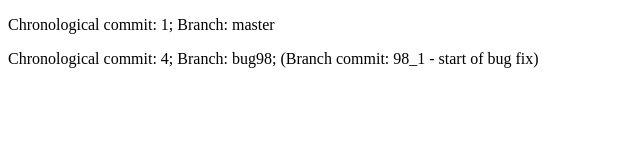
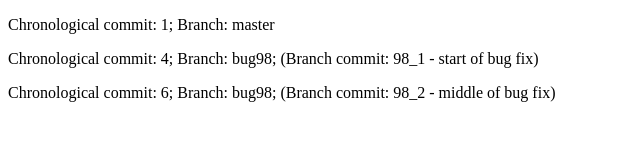
Before and after one commit to BoiseState/CS471-Assignments-TaskBranchWorkflow, a plain HTML site: page index.html in a window 1280 px wide. Shown: the whole page, without its empty margins (0-640 px from the left). Drawn offline with Linux system fonts and the light colour scheme.

Commit message:
Chronological commit:  6; Branch: bug98; (Branch commit: 98_2 - middle of bug fix)

```diff
--- a/index.html
+++ b/index.html
@@ -9,5 +9,6 @@
 <body>
     <p>Chronological commit:  1; Branch: master</p>
     <p>Chronological commit:  4; Branch: bug98; (Branch commit: 98_1 - start of bug fix)</p>
+    <p>Chronological commit:  6; Branch: bug98; (Branch commit: 98_2 - middle of bug fix)</p>
 </body>
 </html>
```
